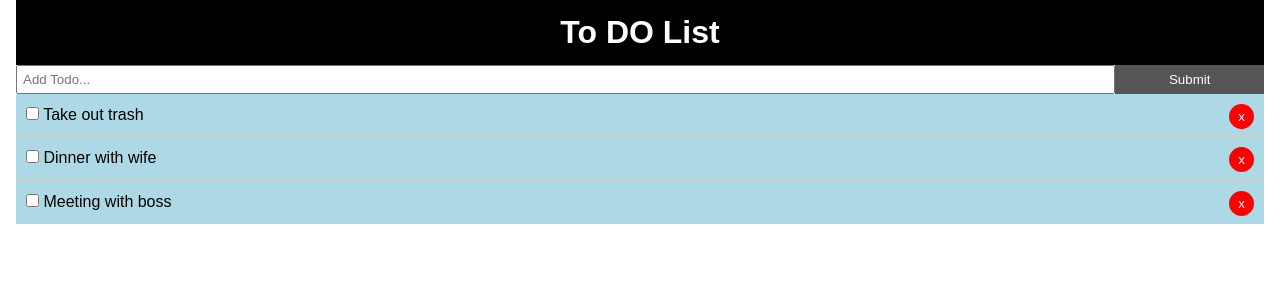
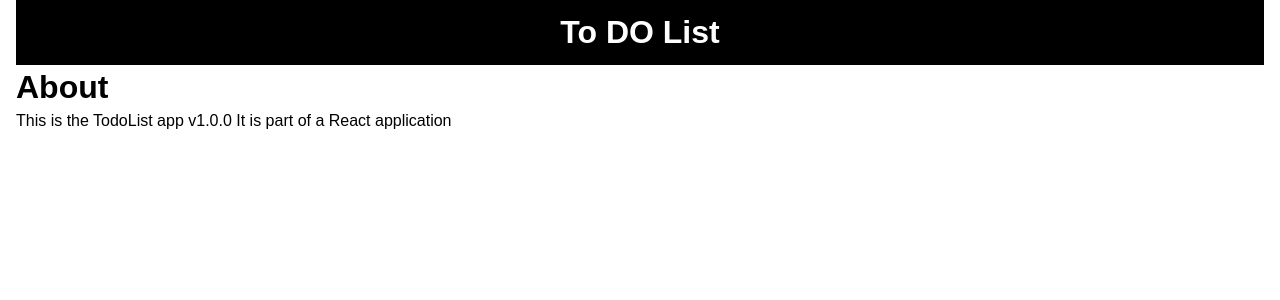
Before and after one commit to StephenPopovich/React-To-Do-List, a React (Create React App) app: page /about in a window 1280 px wide. Shown: the top 300 px of the page. Built offline with nearby package versions, Linux system fonts and the light colour scheme.

Commit message:
add about page

```diff
--- a/src/App.js
+++ b/src/App.js
@@ -1,7 +1,9 @@
 import React, {Component} from 'react';
+import { BrowserRouter as Router, Route} from 'react-router-dom';
 import Header from './components/layout/Header'
 import Todos from './components/Todos';
 import AddTodo from './components/AddTodo';
+import About from './components/pages/About';
 import uuid from 'uuid';
 import './App.css';
 
@@ -54,15 +56,21 @@
 
   render() {
    return (
+    <Router>
      <div className="App">
       <div className="container">
       <Header />
+      <Route exact path="/" render={props => (
+        <React.Fragment>
         <AddTodo addTodo={this.addTodo}/>
         <Todos todos={this.state.todos} markComplete={this.markComplete}
         delTodo={this.delTodo} />
+        </React.Fragment>
+      )} />
+       <Route path="/about" component={About} />
       </div>
      </div>
-
+     </Router>
    );
   }
  }
--- /dev/null
+++ b/src/components/pages/About.js
@@ -0,0 +1,12 @@
+import React from 'react'
+
+function About() {
+  return (
+    <React.Fragment>
+      <h1>About</h1>
+      <p>This is the TodoList app v1.0.0 It is part of a React application</p>
+    </React.Fragment>
+  )
+}
+
+export default About;
```
